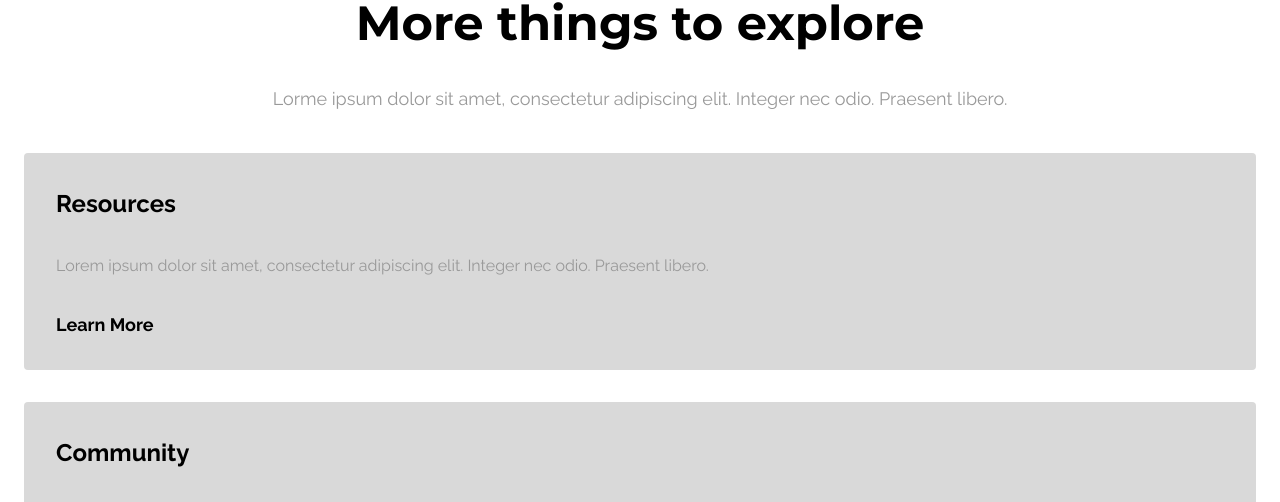
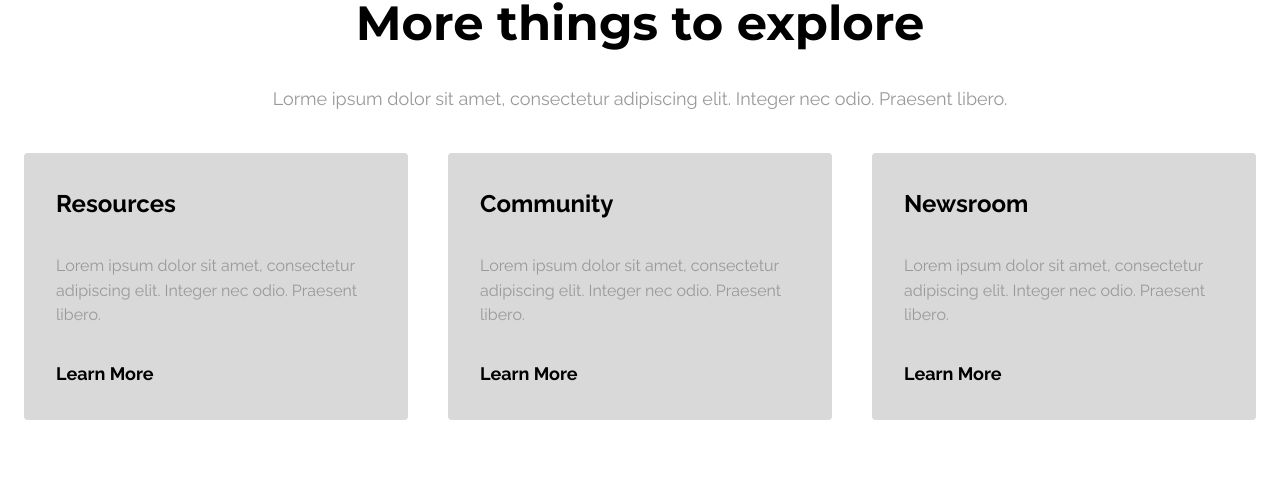
Before and after one commit to littlenines/wireframe-template, a React (Vite) app: page / in a window 1280 px wide. Shown: the part 1622-2124 px from the top of the page. Built offline with nearby package versions, Linux system fonts and the light colour scheme.

Commit message:
add desktop version for services

```diff
--- a/src/components/ServiceCard/ServiceCard.module.scss
+++ b/src/components/ServiceCard/ServiceCard.module.scss
@@ -17,3 +17,15 @@
         max-width: fit-content;
     }
 }
+
+@media(min-width: $sm) {
+    .service_card {
+        width: 65%;
+    }
+}
+
+@media(min-width: $md) {
+    .service_card {
+        width: unset;
+    }
+}
--- a/src/pages/Home/Home.module.scss
+++ b/src/pages/Home/Home.module.scss
@@ -46,11 +46,20 @@
     .feature_cards {
         justify-items: center;
     }
+
+    .service_cards {
+        justify-items: center;
+    }
 }
 
 @media(min-width: 768px) {
     .feature_cards {
         grid-template-columns:repeat(3, 1fr);
+    }
+
+    .service_cards {
+        grid-template-columns:repeat(3, 1fr);
+        gap: 40px;
     }
 }
 
```
